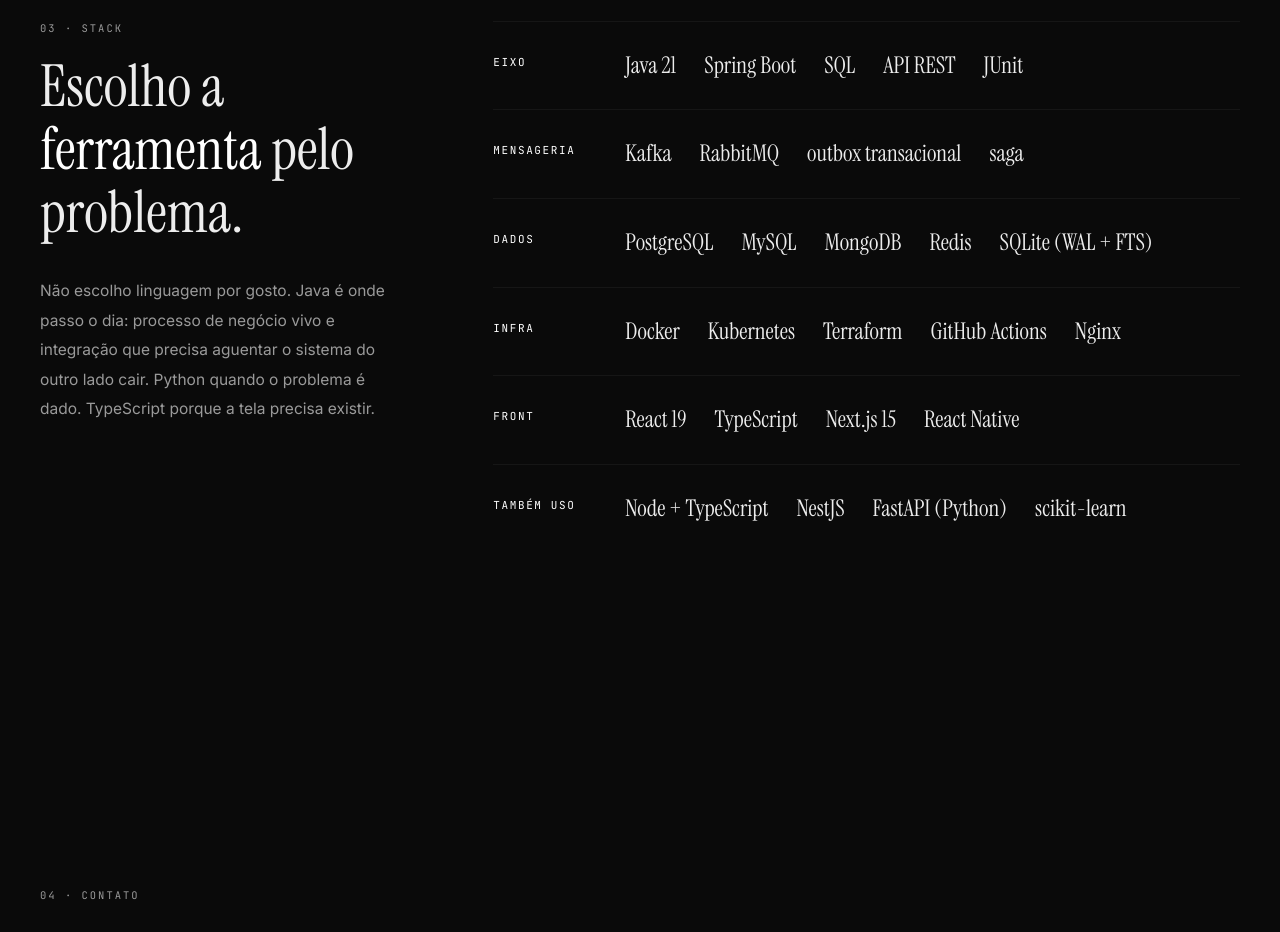
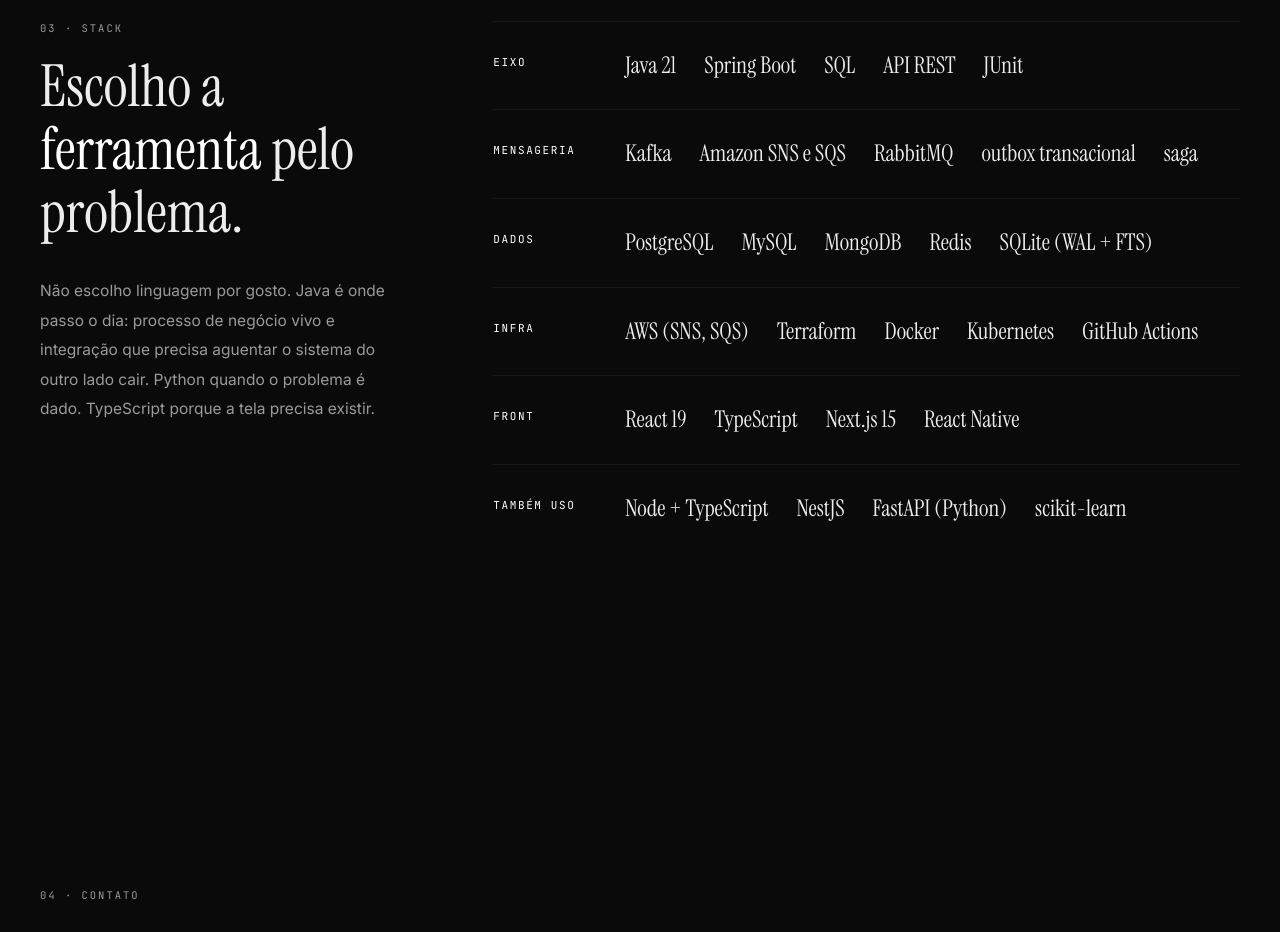
Before and after one commit to fabriciojunio/portfolio, a React (Vite) app: page /projetos/kaida.cs in a window 1280 px wide. Shown: the part 5900-6832 px from the top of the page. Built offline with nearby package versions, Linux system fonts and the light colour scheme.

Commit message:
feat(site): AWS entra na stack e nos dados estruturados

```diff
--- a/index.html
+++ b/index.html
@@ -11,11 +11,11 @@
     <title>Fabrício Júnio · Desenvolvedor back-end</title>
     <meta
       name="description"
-      content="Fabrício Júnio, desenvolvedor back-end em Bauru, SP. Java e Spring Boot, integração e automação de processo em produção. Projetos com código aberto."
+      content="Fabrício Júnio, desenvolvedor back-end em Bauru, SP. Java 21, Spring Boot, Kafka e AWS: sistemas orientados a eventos com outbox, saga e testes. Projetos com código aberto."
     />
     <meta
       name="keywords"
-      content="Fabrício Júnio, desenvolvedor back-end, Java, Spring Boot, API REST, SQL, PostgreSQL, RabbitMQ, Docker, integração, BPM, Bauru"
+      content="Fabrício Júnio, desenvolvedor back-end, Java, Spring Boot, Kafka, microsserviços, AWS, Terraform, API REST, SQL, PostgreSQL, Docker, Kubernetes, arquitetura orientada a eventos, Bauru"
     />
     <meta name="author" content="Fabrício Júnio" />
 
@@ -55,9 +55,10 @@
         "addressCountry": "BR"
       },
       "knowsAbout": [
-        "Java", "Spring Boot", "Python", "FastAPI",
-        "TypeScript", "React", "Next.js", "PHP", "Laravel",
-        "Machine Learning", "XGBoost", "PostgreSQL", "Redis", "Docker"
+        "Java", "Spring Boot", "Apache Kafka", "Microsserviços",
+        "Amazon Web Services", "Amazon SNS", "Amazon SQS", "Terraform",
+        "API REST", "SQL", "PostgreSQL", "Redis", "Docker", "Kubernetes",
+        "Arquitetura orientada a eventos", "Sistemas distribuídos"
       ]
     }
     </script>
--- a/src/site/data.ts
+++ b/src/site/data.ts
@@ -922,7 +922,7 @@
   },
   {
     label: "mensageria",
-    items: ["Kafka", "RabbitMQ", "outbox transacional", "saga"],
+    items: ["Kafka", "Amazon SNS e SQS", "RabbitMQ", "outbox transacional", "saga"],
   },
   {
     label: "dados",
@@ -930,7 +930,7 @@
   },
   {
     label: "infra",
-    items: ["Docker", "Kubernetes", "Terraform", "GitHub Actions", "Nginx"],
+    items: ["AWS (SNS, SQS)", "Terraform", "Docker", "Kubernetes", "GitHub Actions"],
   },
   {
     // Front tem grupo próprio, e não "também uso". A tela eu entrego quando
```
